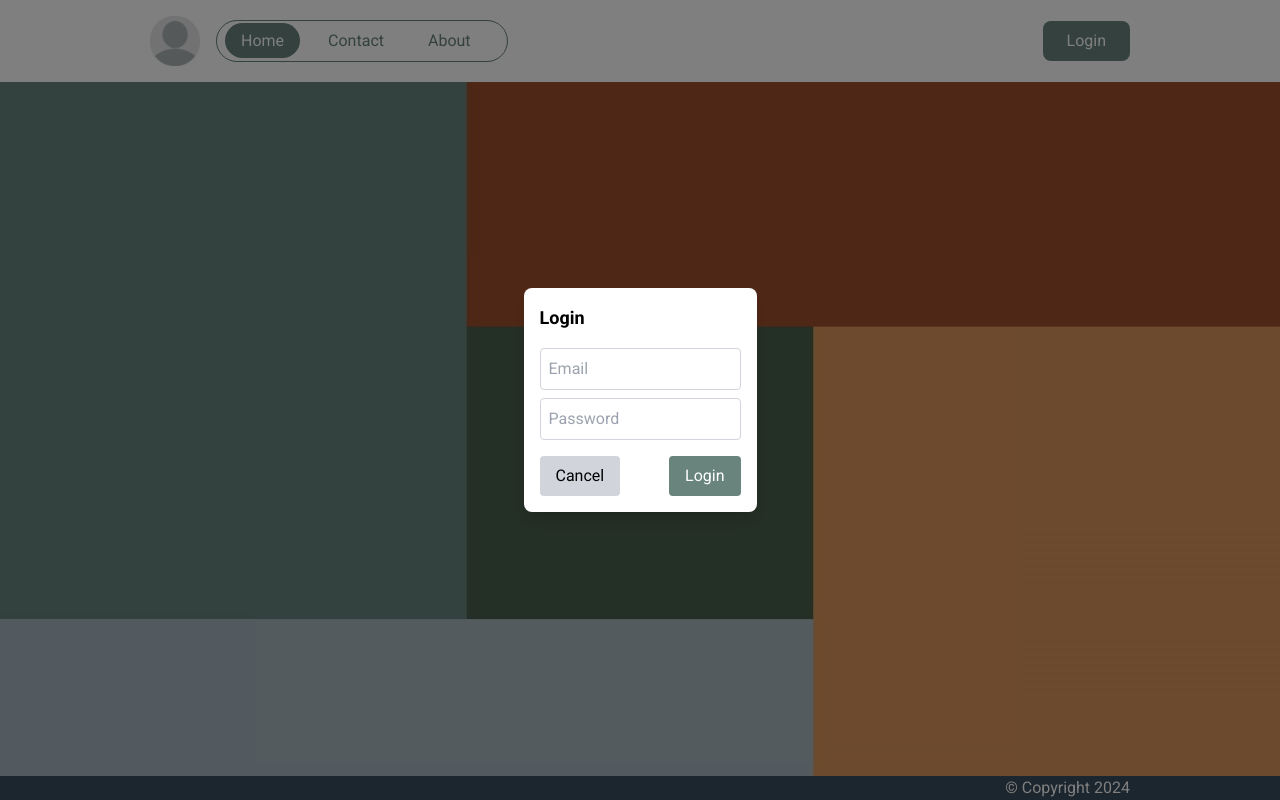
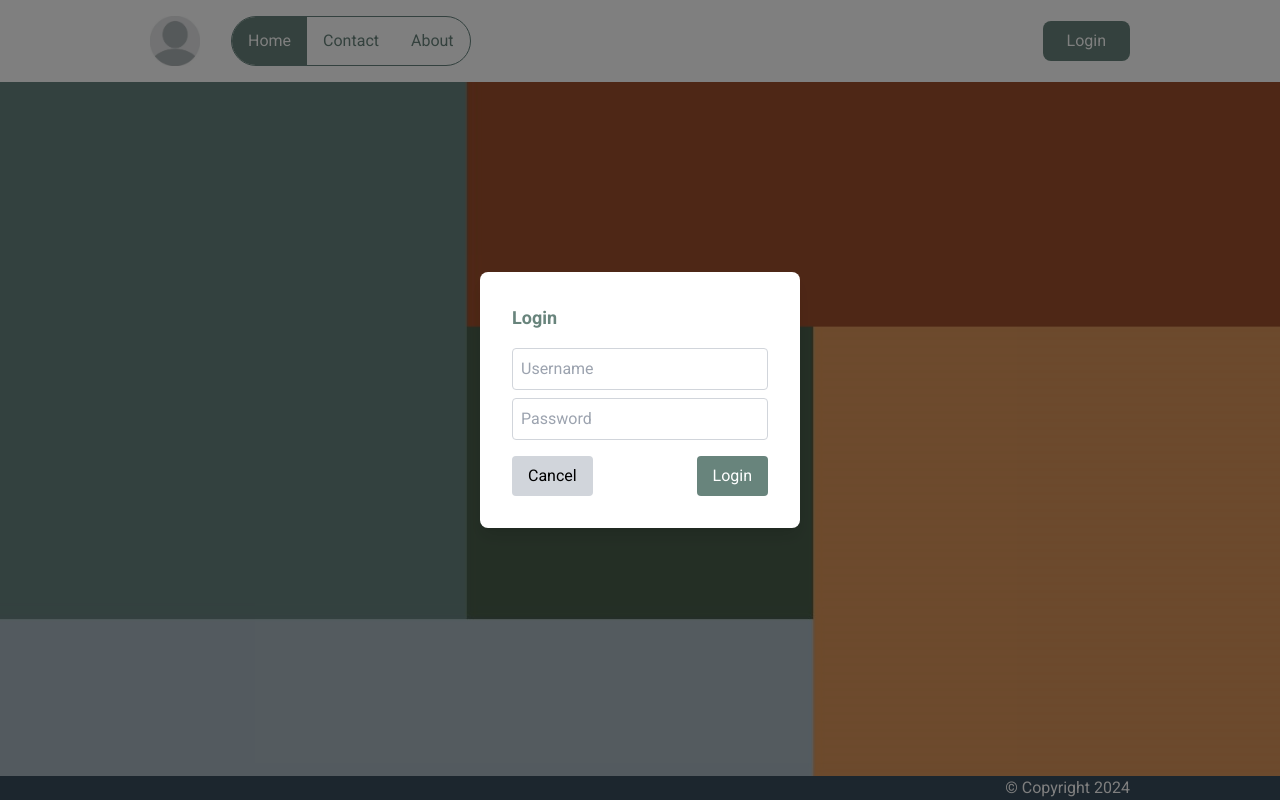
Before and after one commit to panqvela18/quantori-front-task, a Next.js app: page / in a window 1280 px wide. Both pictures are taken after a click on the button "Login". Built offline with nearby package versions, Linux system fonts and the light colour scheme; no server answers.

Commit message:
change navigation styles

```diff
--- a/app/components/Header/MobileHeader/MobileHeader.tsx
+++ b/app/components/Header/MobileHeader/MobileHeader.tsx
@@ -35,7 +35,7 @@ export default function MobileHeader({ cookie }: { cookie: any }) {
             <Link
               onClick={() => setIsOpen(false)}
               href={"/contact"}
-              className="text-white text-sm p-6 border-b-[3px] w-full flex justify-center hover:text-gray-200"
+              className="text-white font text-sm p-6 border-b-[3px] w-full flex justify-center hover:text-gray-200"
             >
               Contact
             </Link>
--- a/app/components/Header/Navigation/Navigation.tsx
+++ b/app/components/Header/Navigation/Navigation.tsx
@@ -6,43 +6,34 @@ export default function Navigation() {
   const pathname = usePathname();
 
   return (
-    <nav>
-      <ul className="flex items-center border border-[#68847c] rounded-full p-2 max-lg:hidden">
-        <li className="mr-3">
-          <Link
-            href="/"
-            className={`px-4 py-2 rounded-full ${
+    <nav className="md:flex justify-center ml-[15px] hidden ">
+      <ul className="flex items-center justify-center bg-white rounded-full border border-[#66837e]  ">
+        <li
+          className={`${
             pathname === "/"
               ? "bg-[#68847c] text-white"
               : "bg-transparent text-[#68847c]"
-            }`}
+          }  h-full rounded-l-full px-4 py-3 cursor-pointer hover:bg-[#e6efef] transition-colors duration-300`}
         >
-            Home
-          </Link>
+          <Link href="/">Home</Link>
         </li>
-        <li className="mr-3">
-          <Link
-            href="/contact"
-            className={`px-4 py-2 rounded-full ${
+        <li
+          className={`${
             pathname === "/contact"
               ? "bg-[#68847c] text-white"
               : "bg-transparent text-[#68847c]"
-            }`}
+          }  h-full px-4 py-3 cursor-pointer hover:bg-[#e6efef] transition-colors duration-300`}
         >
-            Contact
-          </Link>
+          <Link href="/contact">Contact</Link>
         </li>
-        <li className="mr-3">
-          <Link
-            href="/about"
-            className={`px-4 py-2 rounded-full ${
+        <li
+          className={`${
             pathname === "/about"
               ? "bg-[#68847c] text-white"
               : "bg-transparent text-[#68847c]"
-            }`}
+          }  h-full px-4 py-3 rounded-r-full cursor-pointer hover:bg-[#e6efef] hover:rounded-r-full transition-colors duration-100`}
         >
-            About
-          </Link>
+          <Link href={"/about"}>About</Link>
         </li>
       </ul>
     </nav>
--- a/app/components/Modal/Login.tsx
+++ b/app/components/Modal/Login.tsx
@@ -5,17 +5,20 @@ import { handleLogin } from "../scripts/Login";
 
 export default function Login() {
   const [open, setOpen] = useState(false);
-  const [emailInput, setEmailInput] = useState("");
-  const [passwordInput, setPasswordInput] = useState("");
+  const [username, setUsernameInput] = useState<string>("");
+  const [passwordInput, setPasswordInput] = useState<string>("");
 
-  const handleOpen = () => setOpen(true);
+  const handleOpen = () => {
+    setOpen(true);
+  };
+
   const handleClose = () => {
     setOpen(false);
   };
 
   const onSubmit = async (e: { preventDefault: () => void }) => {
     e.preventDefault();
-    const success = await handleLogin(emailInput, passwordInput);
+    const success = await handleLogin(username, passwordInput);
     if (success) {
       handleClose();
     }
@@ -44,25 +47,26 @@ export default function Login() {
       >
         <form
           onSubmit={onSubmit}
-          className="flex flex-col p-4 bg-white rounded-lg shadow-lg"
+          className="flex flex-col p-8 bg-white rounded-lg shadow-lg w-80"
         >
-          <h1 className="text-lg font-bold mb-4">Login</h1>
+          <h1 className="text-lg font-bold mb-4 text-[#68847c]">Login</h1>
           <input
             type="text"
-            onChange={(e) => setEmailInput(e.target.value)}
-            value={emailInput}
-            placeholder="Email"
-            className="mb-2 p-2 border border-gray-300 rounded"
+            onChange={(e) => setUsernameInput(e.target.value)}
+            value={username}
+            placeholder="Username"
+            className="mb-2 p-2 border border-gray-300 rounded outline-none"
           />
           <input
             type="password"
             onChange={(e) => setPasswordInput(e.target.value)}
             value={passwordInput}
             placeholder="Password"
-            className="mb-4 p-2 border border-gray-300 rounded"
+            className="mb-4 p-2 border border-gray-300 rounded outline-none"
           />
           <div className="flex justify-between">
             <button
+              type="button"
               onClick={handleClose}
               className="px-4 py-2 bg-gray-300 rounded"
             >
```
Lines whose indentation alone changed are shown as unchanged.
